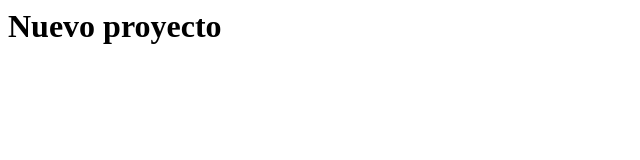
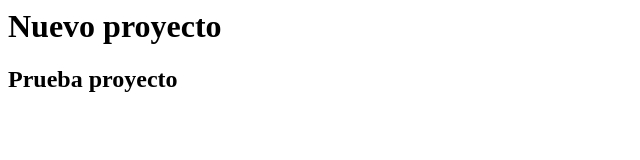
Before and after one commit to Mateoepica/cooperacion, a plain HTML site: page index.html in a window 1280 px wide. Shown: the whole page, without its empty margins (0-640 px from the left). Drawn offline with Linux system fonts and the light colour scheme.

Commit message:
creacion proyecto

```diff
--- a/index.html
+++ b/index.html
@@ -1 +1,2 @@
 <h1>Nuevo proyecto</h1>
+<h2>Prueba proyecto</h2>
```
